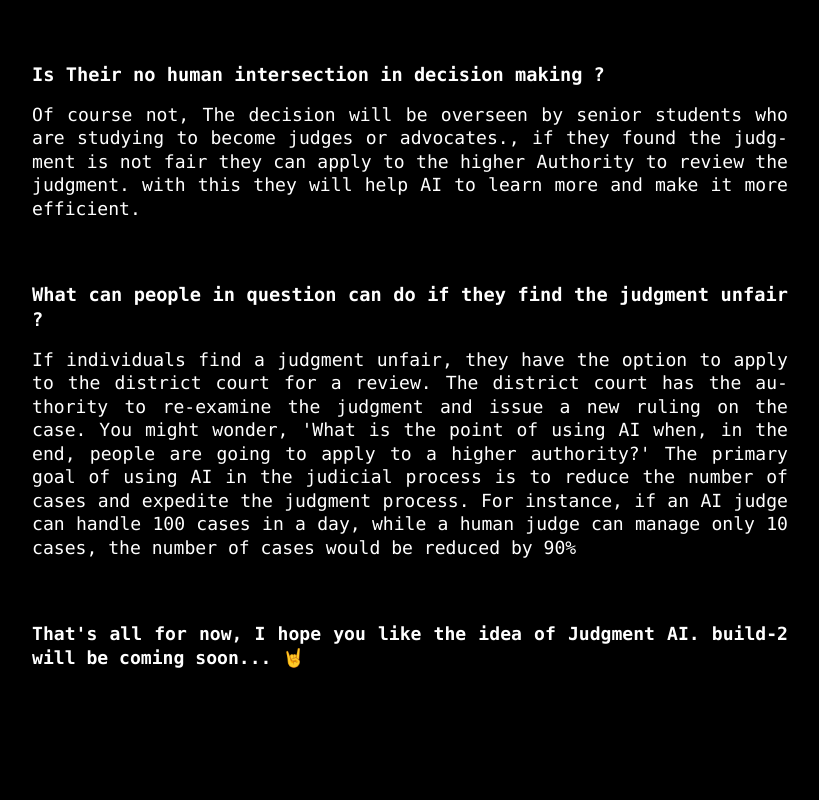
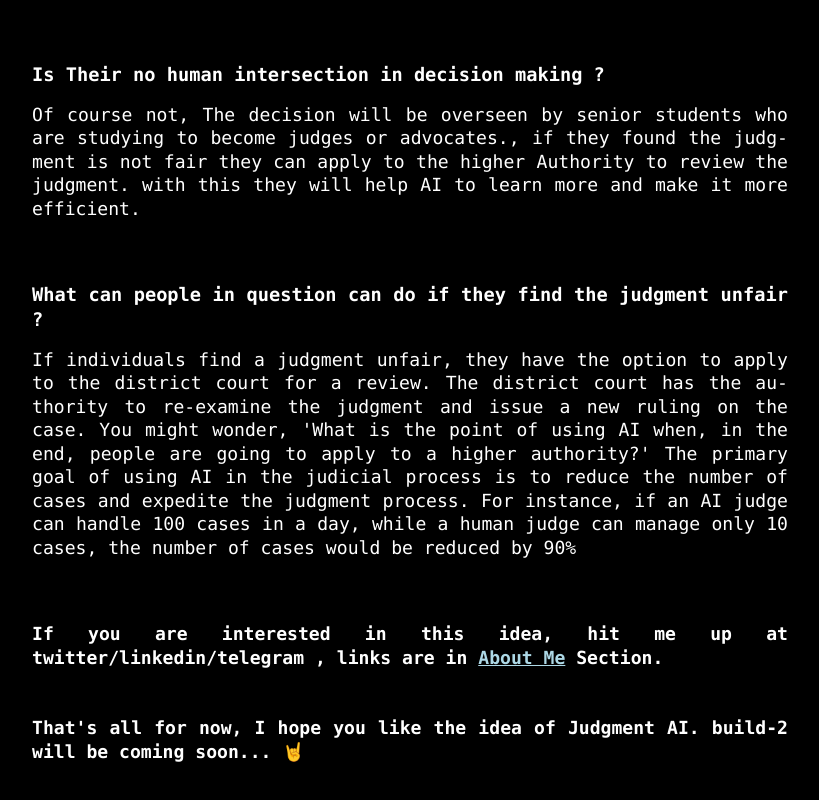
Before and after one commit to Shivamycodee/future-stories, a React (Create React App) app: page /articles/judgementAI in a window 1280 px wide. Shown: the part 3004-3804 px from the top of the page, without its empty margins (230-1049 px from the left). Before the commit the page ends 3736 px from the top, so only its background shows below. Built offline with nearby package versions, Linux system fonts and the light colour scheme.

Commit message:
lil  updates

```diff
--- a/src/components/myArticles/judgementAI.jsx
+++ b/src/components/myArticles/judgementAI.jsx
@@ -155,7 +155,6 @@ function JudgementAI() {
               target="_blank"
               rel="noopener"
             >
-              {" "}
               India has 21 judges per million population
             </a>
             , which is significantly lower than countries like the United States
@@ -338,9 +337,24 @@ function JudgementAI() {
               <br />
             </p>
 
-            <strong >
-             That's all for now, I hope you like the idea of Judgment AI.
-             build-2 will be coming soon... 🤘
+            <strong>
+              If you are interested in this idea, hit me up at
+              twitter/linkedin/telegram , links are in{" "}
+              <a
+                href="https://shivamyadav.codes/about"
+                style={{ color: "lightblue" }}
+              >
+                About Me
+              </a>{" "}
+              Section.
+            </strong>
+            <br />
+            <br />
+            <br />
+
+            <strong>
+              That's all for now, I hope you like the idea of Judgment AI.
+              build-2 will be coming soon... 🤘
             </strong>
           </>
         </>
--- a/src/pages/articles/index.js
+++ b/src/pages/articles/index.js
@@ -34,7 +34,7 @@ export const Articles = () => {
                 <p>Now AI will announce the JUDGEMENT</p>
 
                 <div style={{ marginTop: "30px" }}>
-                  <span>EIP</span>
+                  <span>BUILD-1</span>
                 </div>
               </div>
 
```
